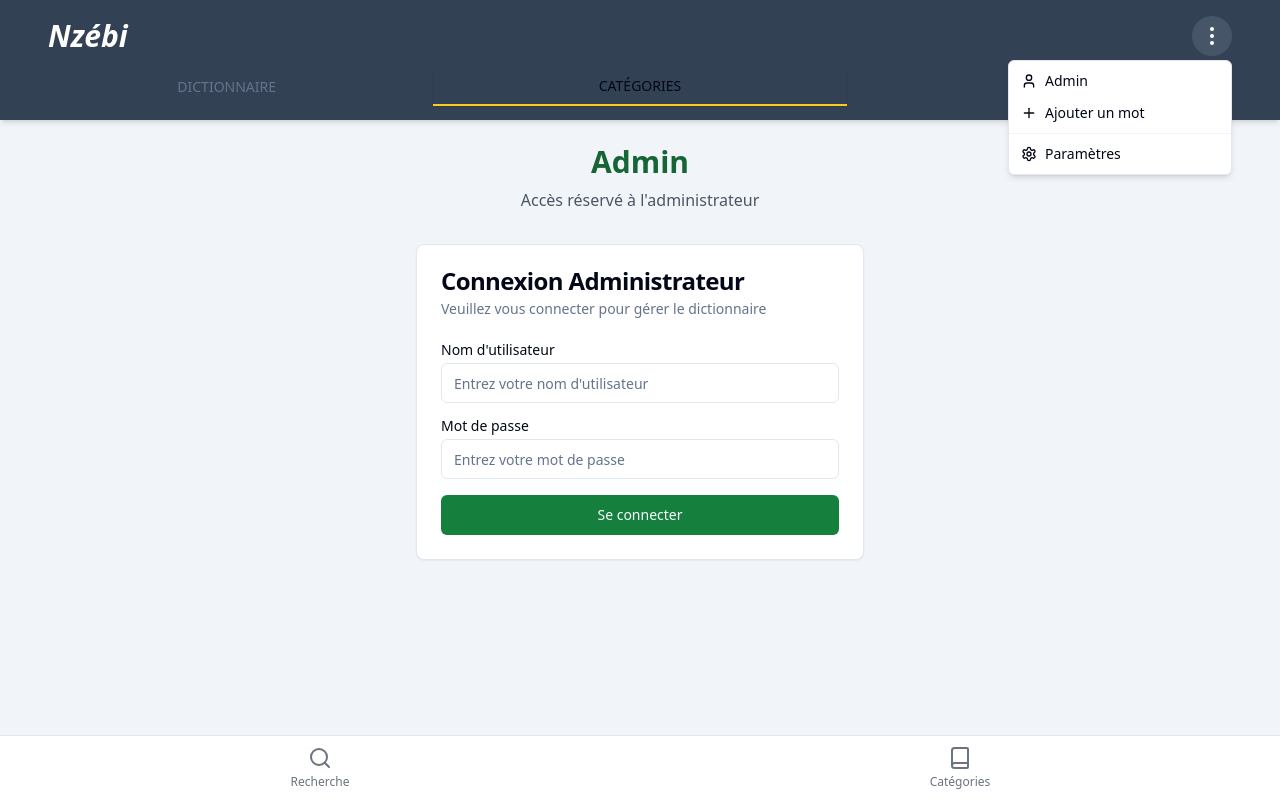
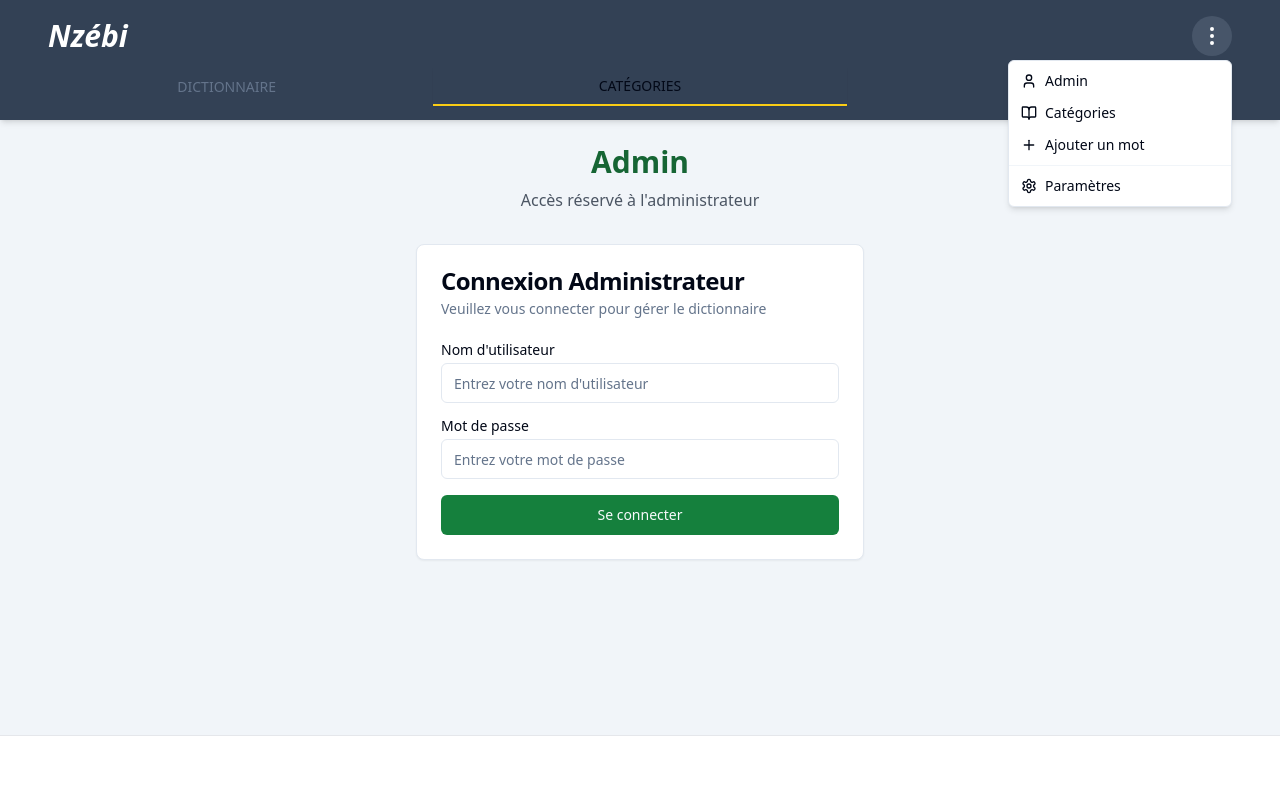
Before and after one commit to yawelmkk/dictionnaire-nzebi-fran-ais, a React (Vite) app: page /admin in a window 1280 px wide. Both pictures are taken after a click on the button 1212 px from the left and 36 px from the top of the page. Built offline with nearby package versions, Linux system fonts and the light colour scheme.

Commit message:
Remove bottom navigation items
Move "Categories" and "Search" from bottom navigation to the top dropdown menu and search bar respectively.

```diff
--- a/src/components/Layout.tsx
+++ b/src/components/Layout.tsx
@@ -11,7 +11,7 @@ import {
   DropdownMenuSeparator
 } from '@/components/ui/dropdown-menu';
 import { useNavigate } from 'react-router-dom';
-import { MoreVertical, Settings, User, Plus } from 'lucide-react';
+import { MoreVertical, Settings, User, Plus, BookOpen } from 'lucide-react';
 
 interface LayoutProps {
   children: ReactNode;
@@ -42,6 +42,13 @@ const Layout: React.FC<LayoutProps> = ({ children }) => {
               </DropdownMenuItem>
               <DropdownMenuItem
                 className="cursor-pointer flex items-center"
+                onClick={() => navigate('/categories')}
+              >
+                <BookOpen className="mr-2 h-4 w-4" />
+                <span>Catégories</span>
+              </DropdownMenuItem>
+              <DropdownMenuItem
+                className="cursor-pointer flex items-center"
               >
                 <Plus className="mr-2 h-4 w-4" />
                 <span>Ajouter un mot</span>
--- a/src/components/MobileNav.tsx
+++ b/src/components/MobileNav.tsx
@@ -1,36 +1,12 @@
-
 import React from 'react';
-import { Book, Search } from 'lucide-react';
 import { useNavigate, useLocation } from 'react-router-dom';
 
 export function MobileNav() {
-  const navigate = useNavigate();
-  const location = useLocation();
-
-  const isActive = (path: string) => location.pathname === path;
-
+  // We keep the component in place for future use, but it won't display any navigation items
   return (
     <nav className="fixed bottom-0 left-0 right-0 bg-white border-t border-gray-200 pb-safe">
       <div className="flex justify-around items-center h-16">
-        <button
-          onClick={() => navigate('/')}
-          className={`flex flex-col items-center justify-center w-full h-full ${
-            isActive('/') ? 'text-green-700' : 'text-gray-500'
-          }`}
-        >
-          <Search size={24} />
-          <span className="text-xs mt-1">Recherche</span>
-        </button>
-
-        <button
-          onClick={() => navigate('/categories')}
-          className={`flex flex-col items-center justify-center w-full h-full ${
-            isActive('/categories') ? 'text-green-700' : 'text-gray-500'
-          }`}
-        >
-          <Book size={24} />
-          <span className="text-xs mt-1">Catégories</span>
-        </button>
+        {/* Mobile navigation items have been removed as requested */}
       </div>
     </nav>
   );
--- a/src/components/SearchBar.tsx
+++ b/src/components/SearchBar.tsx
@@ -32,6 +32,7 @@ const SearchBar: React.FC<SearchBarProps> = ({ onSearch }) => {
             size="sm"
             variant="ghost"
             className="p-1 bg-green-600 hover:bg-green-700 text-white rounded-md h-8 w-8 flex items-center justify-center"
+            aria-label="Rechercher"
           >
             <Search size={18} />
           </Button>
```
